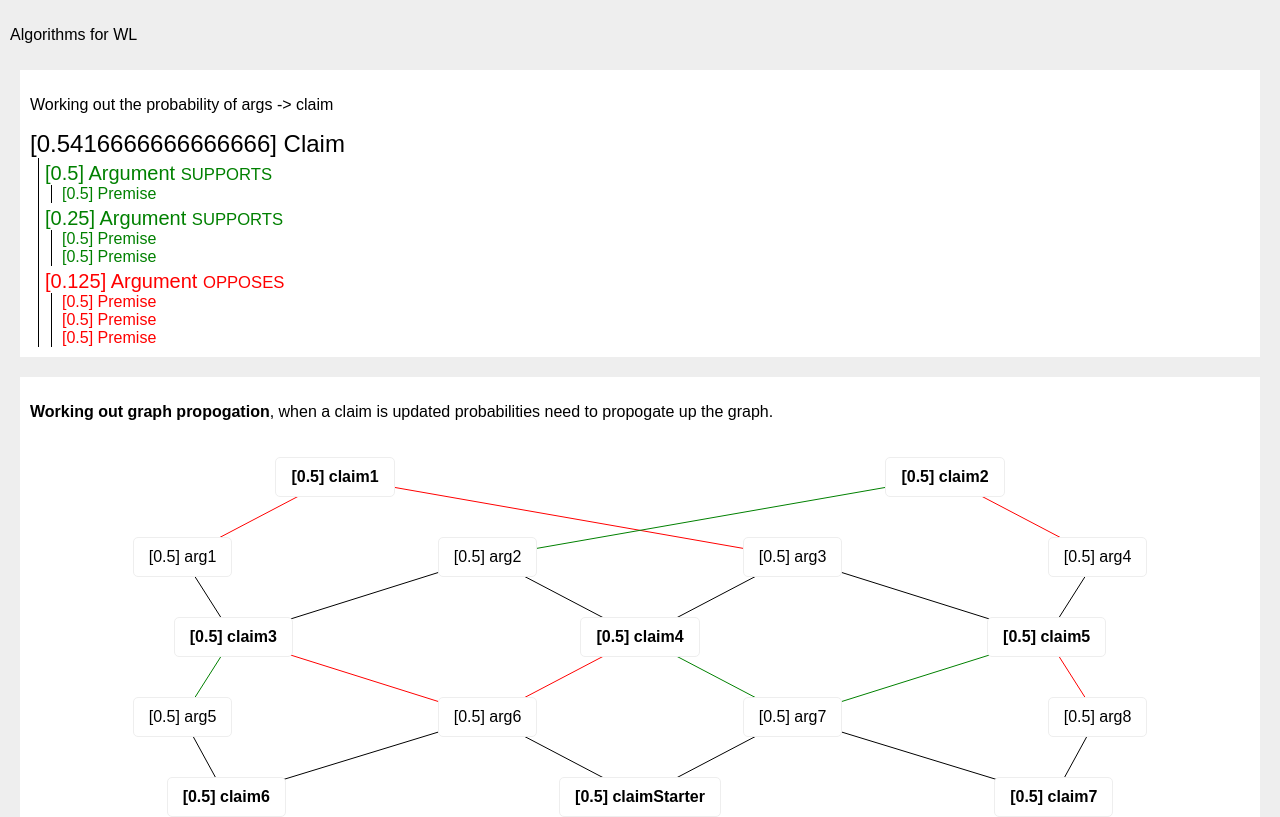
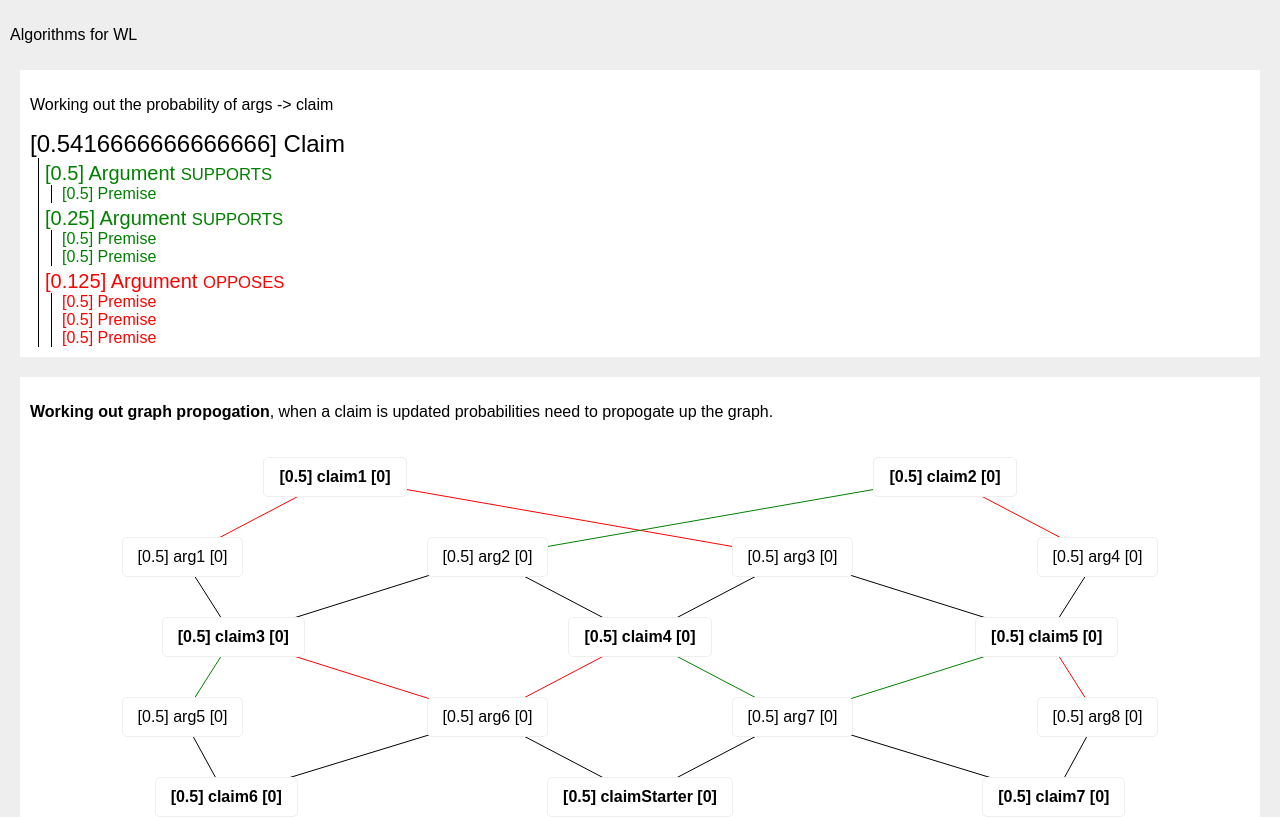
Before and after one commit to WikiLogic/algorithms, a React (Create React App) app: page /#/graph in a window 1280 px wide. Before the commit this address led to /#/. Shown: the top 817 px of the page. Built offline with nearby package versions, Linux system fonts and the light colour scheme.

Commit message:
propogation is running!

```diff
--- a/package.json
+++ b/package.json
@@ -5,7 +5,10 @@
   "dependencies": {
     "react": "^15.6.1",
     "react-dom": "^15.6.1",
-    "react-scripts": "1.0.10"
+    "react-redux": "^5.0.5",
+    "react-scripts": "1.0.10",
+    "redux": "^3.7.2",
+    "redux-devtools": "^3.4.0"
   },
   "scripts": {
     "start": "react-scripts start",
--- a/src/algorithms/propogator.js
+++ b/src/algorithms/propogator.js
@@ -1,32 +1,116 @@
 import DataProvider from '../data/graph1.js';
 
-// a list of claim/argument ids that have been updated in this propagation - so we don't update them twice / repeatedly
-var propagation_terminator = [];
-
-// Beginning with a claim, propagate state updates upwards in the graph
-function propagate_from_a_claim(claim){
-    console.group('propogation step');
-
-        console.log('0. Propogate from claim: ', claim);
-        propagation_terminator.push(claim);
-
-        var argsAbove = DataProvider.getArgsUsingClaim(claim);
-        console.log('1. Args that use that claim', argsAbove);
-
-        //2. propogate from the first arg ("mark" it to simulate updating it, no need to actually update it as we're focusing on the proppogation here)
-
-    console.groupEnd();
+//here we're focusing on graph propogation. So mocking the probability update
+var ProbabilityMarker = {
+    markClaim: function(claim){
+        claim.updated += 1;
+    },
+    markArg: function(arg){
+        arg.updated += 1;
+    }
 }
 
 
-function next_claim_to_propagate(){
+// Beginning with a claim, propagate state updates upwards in the graph
+//Basic overview, breadth first, hold it all in memory. Should be good to go for a while!
+function propagateFrom(node, type){
+    var claimsAbove = [];
+    var argsAbove = [];
+    var thereAreLayersAbove = false;
+    var currentLayerType;
 
+    //init - the first layer
+    if (type === "claim") {
+        argsAbove = DataProvider.getArgsUsingClaim(node);
+        if (argsAbove.length > 0){
+            thereAreLayersAbove = true;
+        }
+        currentLayerType = "args";
+    } else if (type === "arg") {
+        claimsAbove = DataProvider.getClaimsUsingArg(node);
+        if (claimsAbove.length > 0){
+            thereAreLayersAbove = true;
+        }
+        currentLayerType = "claims";
+    }
+
+
+    while(thereAreLayersAbove) {
+        if (currentLayerType === "args") {
+            //update all the args in this layer
+            for (let i = 0; i < argsAbove.length; i++) {
+                ProbabilityMarker.markArg(argsAbove[i]);
+            }
+
+            //get all the claims in the next layer
+            for (let i = 0; i < argsAbove.length; i++) {
+                var claimsToAdd = DataProvider.getClaimsUsingArg(argsAbove[i]);
+                claimsAbove = claimsAbove.concat(claimsToAdd);
+            }
+            claimsAbove = removeDupes(claimsAbove);
+
+            //check if we finished
+            if (claimsAbove.length === 0){
+                thereAreLayersAbove = false;
+            } else {
+                //reset argsAbove and swap back to claims
+                argsAbove = [];
+                currentLayerType = "claims";
+            }
+
+        } else {
+            //update all the claims in this layer
+            for (let i = 0; i < claimsAbove.length; i++){
+                ProbabilityMarker.markClaim(claimsAbove[i]);
+            }
+
+            //get all the args in the next layer
+            for (let i = 0; i < claimsAbove.length; i++) {
+                var argsToAdd = DataProvider.getArgsUsingClaim(claimsAbove[i]);
+                argsAbove = argsAbove.concat(argsToAdd);
+            }
+
+            argsAbove = removeDupes(argsAbove);
+
+            //check if we finished
+            if (argsAbove.length === 0){
+                thereAreLayersAbove = false;
+            } else {
+                //rset claimsAbove and swap back to args
+                claimsAbove = [];
+                currentLayerType = "args";
+            }
+        }
+    }
+
+    //end - return the updated data
+    return {
+        claims: DataProvider.getClaims(),
+        args:DataProvider.getArgs(),
+        links: DataProvider.getLinks()
+    }
 }
 
-function next_argument_to_propagate(){
+function removeDupes(nodeArray){
+    var newNodeArray = [];
 
+    nodeArray.forEach(function(candidateNode){
+        var pass = true;
+        newNodeArray.some(function(qualifiedNode){
+            if (qualifiedNode.id === candidateNode.id) {
+                pass = false;
+                return true; //cuts it short
+            }
+            return false;
+        });
+        if (pass) {
+            newNodeArray.push(candidateNode);
+        }
+    });
+
+    return newNodeArray;
 }
 
 export default {
-    propogateFromAClaim:propagate_from_a_claim
+    propagateFrom:propagateFrom
 }
--- a/src/components/ArgCard.jsx
+++ b/src/components/ArgCard.jsx
@@ -2,11 +2,21 @@ import React, { Component } from 'react';
 
 class ArgCard extends Component {
 
+  constructor(props) {
+    super(props);
+
+    this.handleClick = this.handleClick.bind(this);
+  }
+
+  handleClick(){
+    this.props.clickHandler(this.props.arg);
+  }
+
   render() {
 
     return (
-      <div className="arg-card">
-        [{this.props.arg.probability}] {this.props.arg.text}
+      <div className="arg-card" onClick={this.handleClick}>
+        [{this.props.arg.probability}] {this.props.arg.text} [{this.props.arg.updated}]
       </div>
     );
   }
--- a/src/components/ClaimCard.jsx
+++ b/src/components/ClaimCard.jsx
@@ -2,12 +2,22 @@ import React, { Component } from 'react';
 
 class ClaimCard extends Component {
 
+  constructor(props) {
+    super(props);
+
+    this.handleClick = this.handleClick.bind(this);
+  }
+
+  handleClick(){
+    this.props.clickHandler(this.props.claim);
+  }
+
   render() {
-    if (typeof this.props.claim == 'undefined') { return null; }
+    if (typeof this.props.claim === 'undefined') { return null; }
 
     return (
-      <div className="claim-card">
-        [{this.props.claim.probability}] {this.props.claim.text}
+      <div className="claim-card" onClick={this.handleClick}>
+        [{this.props.claim.probability}] {this.props.claim.text} [{this.props.claim.updated}]
       </div>
     );
   }
--- a/src/data/graph1.js
+++ b/src/data/graph1.js
@@ -1,32 +1,26 @@
+var claims = [
+    { id: 'claimStarter', text: 'claimStarter', probability: 0.5, updated: 0 },
+    { id: 'claim1', text: 'claim1', probability: 0.5, updated: 0 },
+    { id: 'claim2', text: 'claim2', probability: 0.5, updated: 0 },
+    { id: 'claim3', text: 'claim3', probability: 0.5, updated: 0 },
+    { id: 'claim4', text: 'claim4', probability: 0.5, updated: 0 },
+    { id: 'claim5', text: 'claim5', probability: 0.5, updated: 0 },
+    { id: 'claim6', text: 'claim6', probability: 0.5, updated: 0 },
+    { id: 'claim7', text: 'claim7', probability: 0.5, updated: 0 }
+];
 
-function getClaims(claim){
-    return [
-        { id: 'claimStarter', text: 'claimStarter', probability: 0.5 },
-        { id: 'claim1', text: 'claim1', probability: 0.5 },
-        { id: 'claim2', text: 'claim2', probability: 0.5 },
-        { id: 'claim3', text: 'claim3', probability: 0.5 },
-        { id: 'claim4', text: 'claim4', probability: 0.5 },
-        { id: 'claim5', text: 'claim5', probability: 0.5 },
-        { id: 'claim6', text: 'claim6', probability: 0.5 },
-        { id: 'claim7', text: 'claim7', probability: 0.5 }
-    ]
-}
+var args = [
+    { id: 'arg1', text: 'arg1', probability: 0.5, updated: 0 },
+    { id: 'arg2', text: 'arg2', probability: 0.5, updated: 0 },
+    { id: 'arg3', text: 'arg3', probability: 0.5, updated: 0 },
+    { id: 'arg4', text: 'arg4', probability: 0.5, updated: 0 },
+    { id: 'arg5', text: 'arg5', probability: 0.5, updated: 0 },
+    { id: 'arg6', text: 'arg6', probability: 0.5, updated: 0 },
+    { id: 'arg7', text: 'arg7', probability: 0.5, updated: 0 },
+    { id: 'arg8', text: 'arg8', probability: 0.5, updated: 0 }
+];
 
-function getArgs(claim){
-    return [
-        { id: 'arg1', text: 'arg1', probability: 0.5 },
-        { id: 'arg2', text: 'arg2', probability: 0.5 },
-        { id: 'arg3', text: 'arg3', probability: 0.5 },
-        { id: 'arg4', text: 'arg4', probability: 0.5 },
-        { id: 'arg5', text: 'arg5', probability: 0.5 },
-        { id: 'arg6', text: 'arg6', probability: 0.5 },
-        { id: 'arg7', text: 'arg7', probability: 0.5 },
-        { id: 'arg8', text: 'arg8', probability: 0.5 }
-    ]
-}
-
-function getLinks(){
-    return [
+var links = [
         { id:"1", type: "OPPOSES", src: "arg1", tgt: "claim1" },
         { id:"2", type: "OPPOSES", src: "arg3", tgt: "claim1" },
         { id:"3", type: "SUPPORTS", src: "arg2", tgt: "claim2" },
@@ -50,6 +44,17 @@ function getLinks(){
         { id:"22", type: "USED_IN", src: "claim5", tgt: "arg3" },
         { id:"23", type: "USED_IN", src: "claim5", tgt: "arg4" }
     ]
+
+function getClaims(claim){
+    return claims;
+}
+
+function getArgs(claim){
+    return args;
+}
+
+function getLinks(){
+    return links;
 }
 
 function getArgsUsingClaim(claim) {
@@ -59,7 +64,7 @@ function getArgsUsingClaim(claim) {
     var returnArgIds = [];
     var links = getLinks();
     links.forEach(function(link){
-        if (link.src == claim.id) {
+        if (link.src === claim.id) {
             //we found a link that uses the given claim, save a ref to the arg id from the other end of the link
             returnArgIds.push(link.tgt); //type can only be USED_IN
         }
@@ -71,7 +76,7 @@ function getArgsUsingClaim(claim) {
     args.forEach(function(arg){
         //loop through the arg ids we found above
         returnArgIds.forEach(function(matchId){
-            if (arg.id == matchId) {
+            if (arg.id === matchId) {
                 returnArgs.push(arg);
             }
         });
@@ -80,10 +85,39 @@ function getArgsUsingClaim(claim) {
     return returnArgs;
 }
 
+function getClaimsUsingArg(arg){
+    //We're going up
+
+    //1. find the links with the given arg as a src, save the claim ids refrenced in those links
+    var returnClaimIds = [];
+    var links = getLinks();
+    links.forEach(function(link){
+        if (link.src === arg.id) {
+            //we found a link that uses the given arg, save a ref to the alcim id from the other end of the link
+            returnClaimIds.push(link.tgt); //could be for or against
+        }
+    });
+
+    //2. use the ids we found to get the claims
+    var returnClaims = [];
+    var claims = getClaims();
+    claims.forEach(function(claim){
+        //loop through the claim ids we found above
+        returnClaimIds.forEach(function(matchId){
+            if (claim.id === matchId) {
+                returnClaims.push(claim);
+            }
+        });
+    });
+
+    return returnClaims;
+}
+
 
 export default {
     getClaims:getClaims,
     getArgs:getArgs,
     getLinks:getLinks,
-    getArgsUsingClaim: getArgsUsingClaim
+    getArgsUsingClaim: getArgsUsingClaim,
+    getClaimsUsingArg: getClaimsUsingArg
 }
--- a/src/scenes/GraphScene.jsx
+++ b/src/scenes/GraphScene.jsx
@@ -21,7 +21,8 @@ class GraphScene extends Component {
     }
 
     this.getNodeCoords = this.getNodeCoords.bind(this);
-    this.stepPropogate = this.stepPropogate.bind(this);
+    this.claimClicked = this.claimClicked.bind(this);
+    this.argClicked = this.argClicked.bind(this);
     this.lines = []; //this will hold an array of lines to be rendered by Lines
   }
 
@@ -71,9 +72,24 @@ class GraphScene extends Component {
     });
   }
 
-  stepPropogate(){
-    console.log('step propogation');
-    Propogator.propogateFromAClaim(this.state.claims[0]);
+  claimClicked(claim){
+    var upDatad = Propogator.propagateFrom(claim, "claim");
+
+    this.setState({
+      claims: upDatad.claims,
+      args: upDatad.args,
+      links: upDatad.links
+    });
+  }
+
+  argClicked(arg){
+    var upDatad = Propogator.propagateFrom(arg, "arg");
+
+    this.setState({
+      claims: upDatad.claims,
+      args: upDatad.args,
+      links: upDatad.links
+    });
   }
 
   render() {
@@ -90,12 +106,12 @@ class GraphScene extends Component {
           <div className="graph-scene__row">
             <div className="graph-scene__column">
               <div ref="claim1">
-                <ClaimCard claim={this.state.claims[1]} />
+                <ClaimCard claim={this.state.claims[1]} clickHandler={this.claimClicked}/>
               </div>
             </div>
             <div className="graph-scene__column">
               <div ref="claim2">
-                <ClaimCard claim={this.state.claims[2]}/>
+                <ClaimCard claim={this.state.claims[2]} clickHandler={this.claimClicked}/>
               </div>
             </div>
           </div>
@@ -103,22 +119,22 @@ class GraphScene extends Component {
           <div className="graph-scene__row">
             <div className="graph-scene__column">
               <div ref="arg1">
-                <ArgCard arg={this.state.args[0]}/>
+                <ArgCard arg={this.state.args[0]} clickHandler={this.argClicked}/>
               </div>
             </div>
             <div className="graph-scene__column">
               <div ref="arg2">
-                <ArgCard arg={this.state.args[1]}/>
+                <ArgCard arg={this.state.args[1]} clickHandler={this.argClicked}/>
               </div>
             </div>
             <div className="graph-scene__column">
               <div ref="arg3">
-                <ArgCard arg={this.state.args[2]}/>
+                <ArgCard arg={this.state.args[2]} clickHandler={this.argClicked}/>
               </div>
             </div>
             <div className="graph-scene__column">
               <div ref="arg4">
-                <ArgCard arg={this.state.args[3]}/>
+                <ArgCard arg={this.state.args[3]} clickHandler={this.argClicked}/>
               </div>
             </div>
           </div>
@@ -126,17 +142,17 @@ class GraphScene extends Component {
           <div className="graph-scene__row">
             <div className="graph-scene__column">
               <div ref="claim3">
-                <ClaimCard claim={this.state.claims[3]}/>
+                <ClaimCard claim={this.state.claims[3]} clickHandler={this.claimClicked}/>
               </div>
             </div>
             <div className="graph-scene__column">
               <div ref="claim4">
-                <ClaimCard claim={this.state.claims[4]}/>
+                <ClaimCard claim={this.state.claims[4]} clickHandler={this.claimClicked}/>
               </div>
             </div>
             <div className="graph-scene__column">
               <div ref="claim5">
-                <ClaimCard claim={this.state.claims[5]}/>
+                <ClaimCard claim={this.state.claims[5]} clickHandler={this.claimClicked}/>
               </div>
             </div>
           </div>
@@ -144,22 +160,22 @@ class GraphScene extends Component {
           <div className="graph-scene__row">
             <div className="graph-scene__column">
               <div ref="arg5">
-                <ArgCard arg={this.state.args[4]}/>
+                <ArgCard arg={this.state.args[4]} clickHandler={this.argClicked}/>
               </div>
             </div>
             <div className="graph-scene__column">
               <div ref="arg6">
-                <ArgCard arg={this.state.args[5]}/>
+                <ArgCard arg={this.state.args[5]} clickHandler={this.argClicked}/>
               </div>
             </div>
             <div className="graph-scene__column">
               <div ref="arg7">
-                <ArgCard arg={this.state.args[6]}/>
+                <ArgCard arg={this.state.args[6]} clickHandler={this.argClicked}/>
               </div>
             </div>
             <div className="graph-scene__column">
               <div ref="arg8">
-                <ArgCard arg={this.state.args[7]}/>
+                <ArgCard arg={this.state.args[7]} clickHandler={this.argClicked}/>
               </div>
             </div>
           </div>
@@ -167,24 +183,18 @@ class GraphScene extends Component {
           <div className="graph-scene__row">
             <div className="graph-scene__column">
               <div ref="claim6">
-                <ClaimCard claim={this.state.claims[6]}/>
+                <ClaimCard claim={this.state.claims[6]} clickHandler={this.claimClicked}/>
               </div>
             </div>
             <div className="graph-scene__column">
               <div ref="claimStarter">
-                <ClaimCard claim={this.state.claims[0]}/>
+                <ClaimCard claim={this.state.claims[0]} clickHandler={this.claimClicked}/>
               </div>
             </div>
             <div className="graph-scene__column">
               <div ref="claim7">
-                <ClaimCard claim={this.state.claims[7]}/>
+                <ClaimCard claim={this.state.claims[7]} clickHandler={this.claimClicked}/>
               </div>
-            </div>
-          </div>
-
-          <div className="graph-scene__row">
-            <div className="graph-scene__column">
-              <button onClick={this.stepPropogate} type="button">Propogate</button>
             </div>
           </div>
 
```
